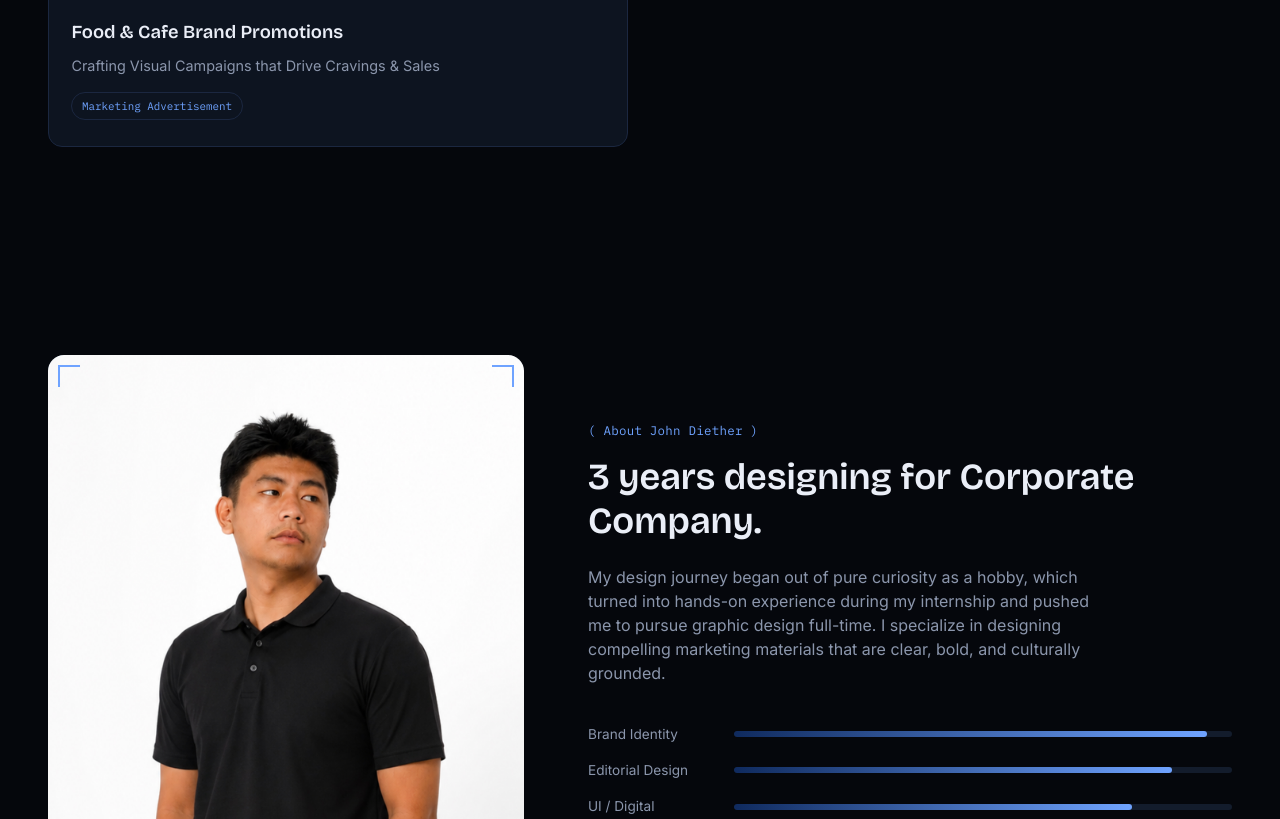
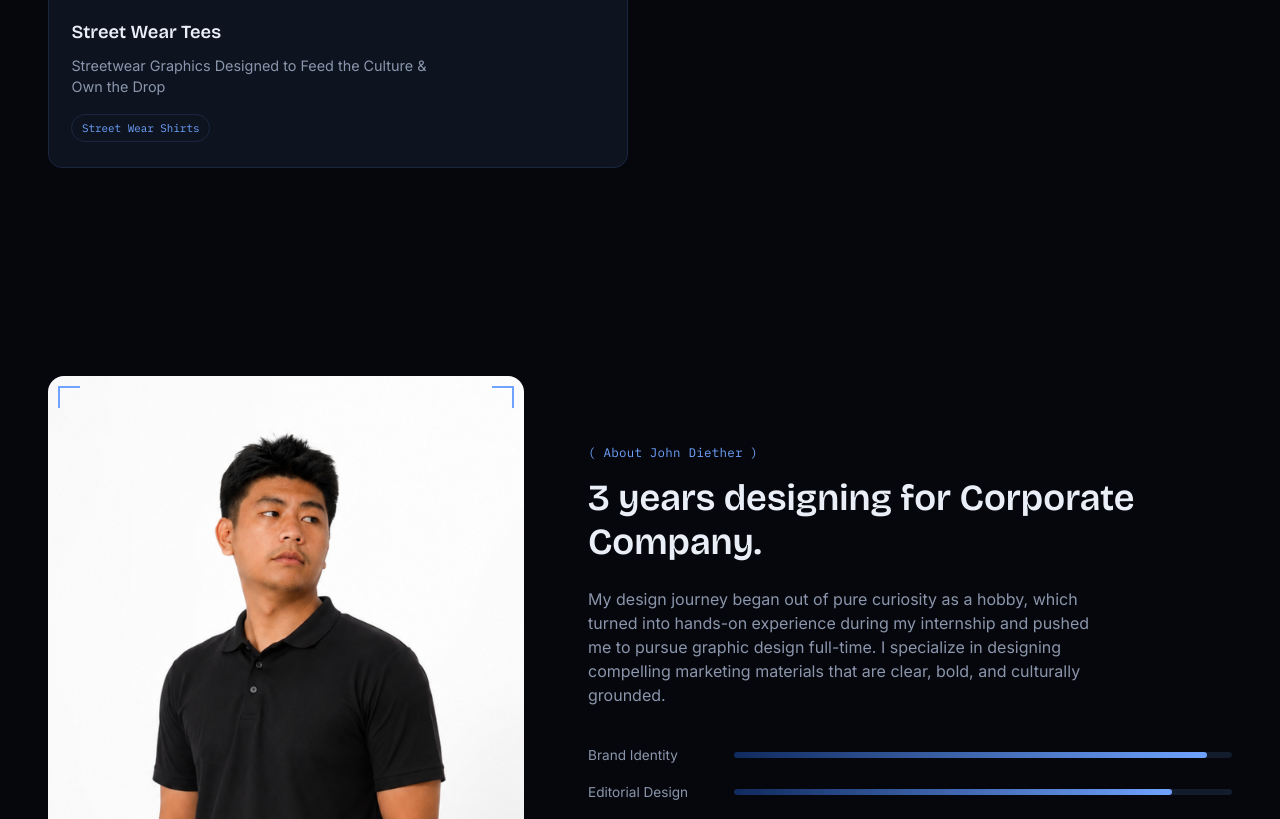
Before and after one commit to jhndthr/John-Diether-Portfolio, a plain HTML site: page index.html in a window 1280 px wide. Shown: the part 2392-3211 px from the top of the page. Drawn offline with nearby package versions, Linux system fonts and the light colour scheme.

Commit message:
nag palit lang ng description

```diff
--- a/index.html
+++ b/index.html
@@ -198,8 +198,8 @@
   <div class="card-media">
 
     <div class="card-tag">
-      <span class="tag-id">Food & Cafe Brand Promotions</span>
-      <span class="tag-dim">2400 × 3000</span>
+      <span class="tag-id"> Streetwear Graphics</span>
+      <span class="tag-dim">1920 × 1080</span>
     </div>
 
     <div class="card-carousel" data-carousel>
@@ -278,14 +278,14 @@
 
   <div class="card-info">
 
-    <h3>Food & Cafe Brand Promotions</h3>
+    <h3>Street Wear Tees</h3>
 
     <p>
-      Crafting Visual Campaigns that Drive Cravings & Sales
+      Streetwear Graphics Designed to Feed the Culture & Own the Drop
     </p>
 
     <div class="card-meta">
-      <span>Marketing Advertisement</span>
+      <span>Street Wear Shirts</span>
     </div>
 
   </div>
```
